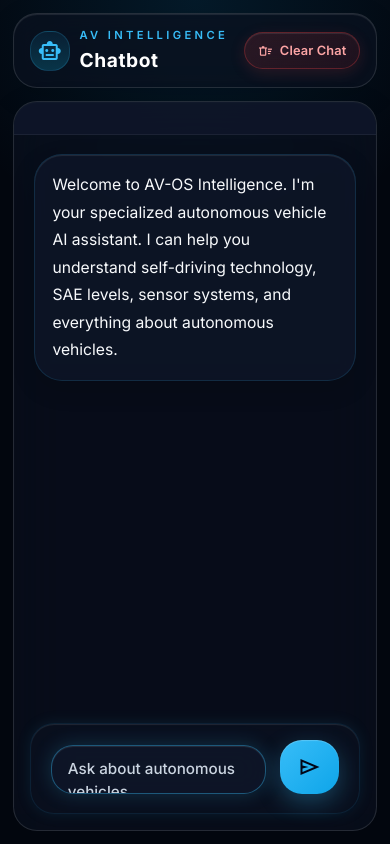
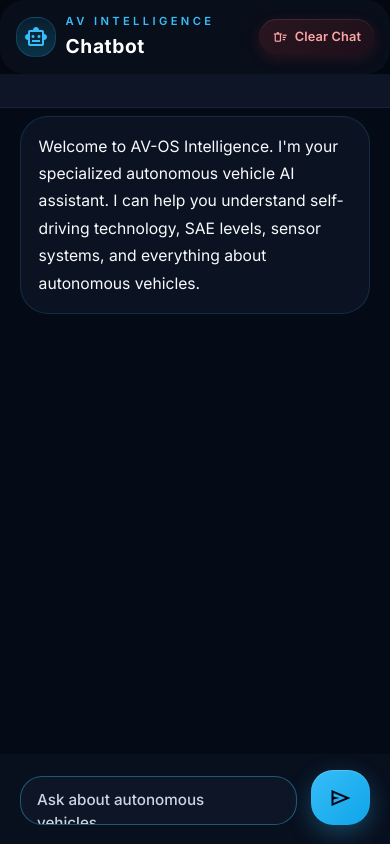
Before and after one commit to BiswajithPN/AI-Chatbot, a Flask app: page / in a window 390 px wide. Run offline with Flask 3, Linux system fonts and the light colour scheme; some libraries are stand-ins or nearby versions.

Commit message:
fix: Remove blue outline artifact by eliminating backdrop-filter blur effects
- Replace chat-panel CSS with solid background (#050b16)
- Remove all backdrop-filter: blur() effects causing GPU artifacts
- Remove problematic box-shadows from bubble and inputs
- Add isolation: isolate and position: relative to chat-panel
- Implement full-width mobile view (100vw)
- Remove borders on mobile for edge-to-edge appearance
- Clean up scrollbar and focus states
- Optimize for all screen sizes (320px, 375px, 425px, 520px+)

```diff
--- a/templates/index.html
+++ b/templates/index.html
@@ -12,15 +12,20 @@
             box-sizing: border-box;
             -webkit-font-smoothing: antialiased;
             -moz-osx-font-smoothing: grayscale;
+            -webkit-tap-highlight-color: transparent;
         }
 
         html, body {
             height: 100%;
             margin: 0;
+            padding: 0;
             font-family: 'Inter', sans-serif;
             background: radial-gradient(circle at top, rgba(14, 165, 233, 0.12), transparent 30%), #03070f;
             color: #e2e8f0;
             overflow: hidden;
+            overflow-x: hidden;
+            border: none;
+            outline: none;
         }
 
         .page-shell {
@@ -29,14 +34,23 @@
             align-items: stretch;
             justify-content: center;
             padding: 1rem;
+            width: 100%;
+            max-width: 100%;
+            overflow-x: hidden;
+            border: none;
+            outline: none;
         }
 
         .chat-shell {
             width: 100%;
+            max-width: 100%;
             height: 100%;
             display: grid;
             grid-template-rows: auto 1fr;
             gap: 1rem;
+            border: none;
+            outline: none;
+            overflow-x: hidden;
         }
 
         .top-bar {
@@ -48,9 +62,9 @@
             border: 1px solid rgba(255, 255, 255, 0.12);
             background: rgba(10, 18, 32, 0.7);
             border-radius: 28px;
-            backdrop-filter: blur(20px);
-            -webkit-backdrop-filter: blur(20px);
-            box-shadow: 0 8px 32px rgba(0, 0, 0, 0.1), inset 0 1px 1px rgba(255, 255, 255, 0.1);
+            backdrop-filter: none;
+            -webkit-backdrop-filter: none;
+            box-shadow: none !important;
             animation: slideDown 0.6s cubic-bezier(0.34, 1.56, 0.64, 1);
         }
 
@@ -112,14 +126,20 @@
             height: 100%;
             display: flex;
             flex-direction: column;
-            border-radius: 32px;
+            border-radius: 24px;
             overflow: hidden;
-            border: 1px solid rgba(255, 255, 255, 0.12);
-            background: rgba(10, 18, 32, 0.6);
-            backdrop-filter: blur(25px);
-            -webkit-backdrop-filter: blur(25px);
-            box-shadow: 0 8px 32px rgba(0, 0, 0, 0.1), inset 0 1px 1px rgba(255, 255, 255, 0.1);
-            animation: fadeInScale 0.7s cubic-bezier(0.34, 1.56, 0.64, 1);
+            background: #050b16;
+            border: 1px solid rgba(255,255,255,0.04);
+            backdrop-filter: none;
+            -webkit-backdrop-filter: none;
+            box-shadow: 0 0 0 transparent, none;
+            position: relative;
+            isolation: isolate;
+        }
+
+        .chat-panel::before, .chat-panel::after {
+            content: none !important;
+            display: none !important;
         }
 
         @keyframes fadeInScale {
@@ -219,17 +239,19 @@
             min-height: 0;
             padding: 1.2rem 1.25rem 0.8rem;
             overflow-y: auto;
+            overflow-x: hidden;
             display: grid;
             gap: 1rem;
+            scrollbar-width: none;
         }
 
         .messages::-webkit-scrollbar {
-            width: 8px;
+            display: none;
+            width: 0;
         }
 
         .messages::-webkit-scrollbar-thumb {
-            background: rgba(56, 189, 248, 0.26);
-            border-radius: 999px;
+            display: none;
         }
 
         .message {
@@ -264,9 +286,9 @@
             line-height: 1.75;
             font-size: 0.98rem;
             position: relative;
-            box-shadow: 0 8px 24px rgba(0, 0, 0, 0.15), inset 0 1px 1px rgba(255, 255, 255, 0.1);
-            backdrop-filter: blur(10px);
-            -webkit-backdrop-filter: blur(10px);
+            box-shadow: none;
+            backdrop-filter: none;
+            -webkit-backdrop-filter: none;
             transition: all 0.3s cubic-bezier(0.34, 1.56, 0.64, 1);
         }
 
@@ -326,13 +348,14 @@
         .input-area {
             border-top: 1px solid rgba(255, 255, 255, 0.12);
             background: rgba(10, 18, 32, 0.7);
-            backdrop-filter: blur(20px);
-            -webkit-backdrop-filter: blur(20px);
+            backdrop-filter: none;
+            -webkit-backdrop-filter: none;
             padding: 1rem 1.25rem 1.2rem;
-            box-shadow: inset 0 1px 1px rgba(255, 255, 255, 0.1), 0 0 15px rgba(56, 189, 248, 0.1);
-            border-radius: 24px;
-            margin: 0 1rem 1rem 1rem;
-            border: 1px solid rgba(56, 189, 248, 0.1);
+            box-shadow: none;
+            border-radius: 0;
+            margin: 0;
+            border: none !important;
+            outline: none !important;
         }
 
         .input-inner {
@@ -355,8 +378,8 @@
             border-radius: 22px;
             border: 1px solid rgba(255, 255, 255, 0.12);
             background: rgba(15, 23, 42, 0.6);
-            backdrop-filter: blur(15px);
-            -webkit-backdrop-filter: blur(15px);
+            backdrop-filter: none;
+            -webkit-backdrop-filter: none;
             color: #f8fafc;
             resize: none;
             font-size: 0.95rem;
@@ -375,7 +398,7 @@
         .chat-input:focus {
             border-color: rgba(56, 189, 248, 0.4);
             background: rgba(15, 23, 42, 0.8);
-            box-shadow: 0 0 20px rgba(56, 189, 248, 0.2), inset 0 1px 1px rgba(255, 255, 255, 0.1);
+            box-shadow: none;
             height: auto;
             white-space: normal;
         }
@@ -535,12 +558,40 @@
         }
 
         @media (max-width: 520px) {
+            body {
+                background: #03070f;
+            }
+
+            .page-shell {
+                padding: 0;
+            }
+
+            .chat-shell {
+                gap: 0;
+            }
+
+            .chat-panel {
+                border-radius: 0;
+                border-left: none;
+                border-right: none;
+                border-bottom: none;
+                width: 100vw;
+                max-width: 100vw;
+                overflow-x: hidden;
+            }
+
+            .messages {
+                padding-top: 0.5rem;
+            }
+
             .top-bar {
                 flex-direction: row;
                 align-items: center;
                 justify-content: space-between;
                 padding: 0.8rem 1rem;
                 gap: 0.8rem;
+                border: none !important;
+                outline: none !important;
             }
 
             .brand-group {
@@ -565,14 +616,8 @@
                 padding: 0.5rem 0.8rem;
                 font-size: 0.8rem;
                 gap: 0.4rem;
-            }
-
-            .page-shell {
-                padding: 0.8rem;
-            }
-
-            .chat-shell {
-                gap: 0.8rem;
+                border: none !important;
+                outline: none !important;
             }
         }
     </style>
```
